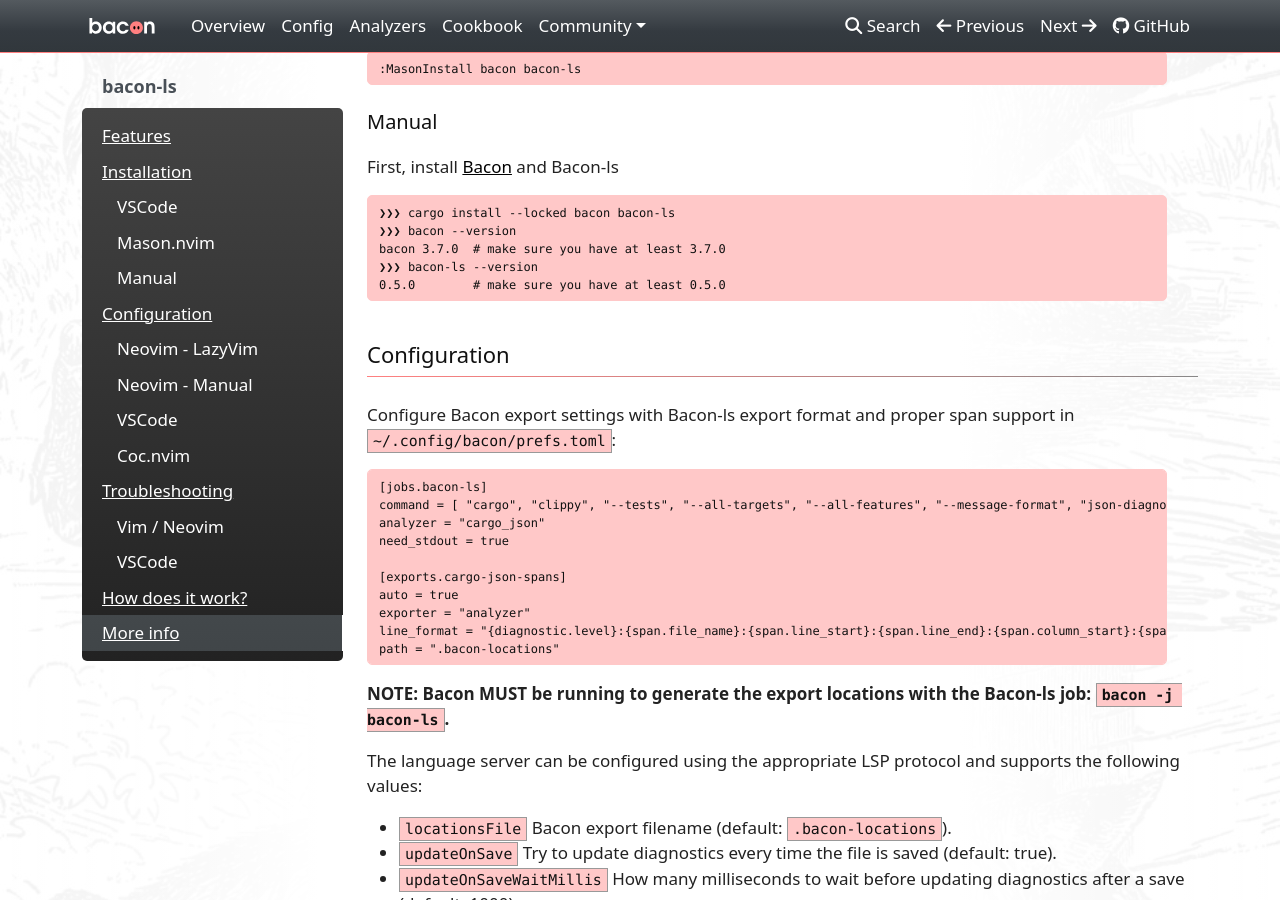
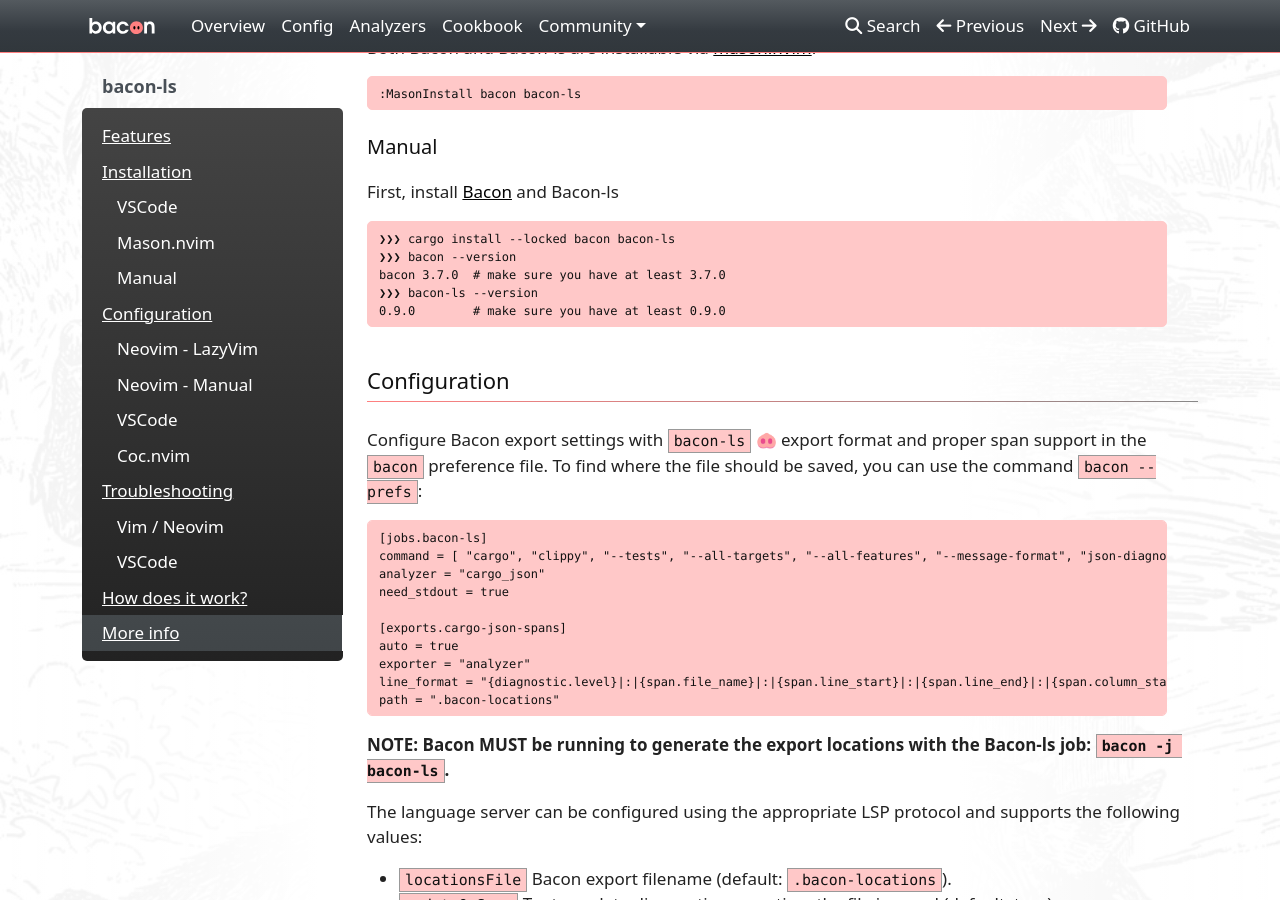
Before and after one commit to Canop/bacon, an MkDocs documentation site: the page built from website/docs/community/bacon-ls.md, in a window 1280 px wide and 900 px high, scrolled down 1266 px. Built offline with MkDocs 1.6.1, drawn with Linux system fonts in a browser that asks for light colours; nearby versions of some CDN libraries; a style sheet for code colours, icons or effects is not loaded; some of the changed text lies outside the part shown.

Commit message:
Update bacon-ls documentation after release of version 0.9.0

````diff
--- a/website/docs/community/bacon-ls.md
+++ b/website/docs/community/bacon-ls.md
@@ -14,6 +14,7 @@
 * Precise diagnostics positions.
 * Ability to react to changes over document saves and changes that can be configured.
 * Replacement code actions as suggested by `clippy`.
+* Automatic validation of `bacon` preferences to ensure `bacon-ls` can work with them.
 
 # Installation
 
@@ -43,12 +44,13 @@
 ❯❯❯ bacon --version
 bacon 3.7.0  # make sure you have at least 3.7.0
 ❯❯❯ bacon-ls --version
-0.5.0        # make sure you have at least 0.5.0
+0.9.0        # make sure you have at least 0.9.0
 ```
 
 # Configuration
 
-Configure Bacon export settings with Bacon-ls export format and proper span support in `~/.config/bacon/prefs.toml`:
+Configure Bacon export settings with `bacon-ls` 🐽 export format and proper span support in the `bacon` preference file.
+To find where the file should be saved, you can use the command `bacon --prefs`:
 
 ```toml
 [jobs.bacon-ls]
@@ -59,7 +61,7 @@
 [exports.cargo-json-spans]
 auto = true
 exporter = "analyzer"
-line_format = "{diagnostic.level}:{span.file_name}:{span.line_start}:{span.line_end}:{span.column_start}:{span.column_end}:{diagnostic.message}:{span.suggested_replacement}"
+line_format = "{diagnostic.level}|:|{span.file_name}|:|{span.line_start}|:|{span.line_end}|:|{span.column_start}|:|{span.column_end}|:|{diagnostic.message}|:|{span.suggested_replacement}"
 path = ".bacon-locations"
 ```
 
````
